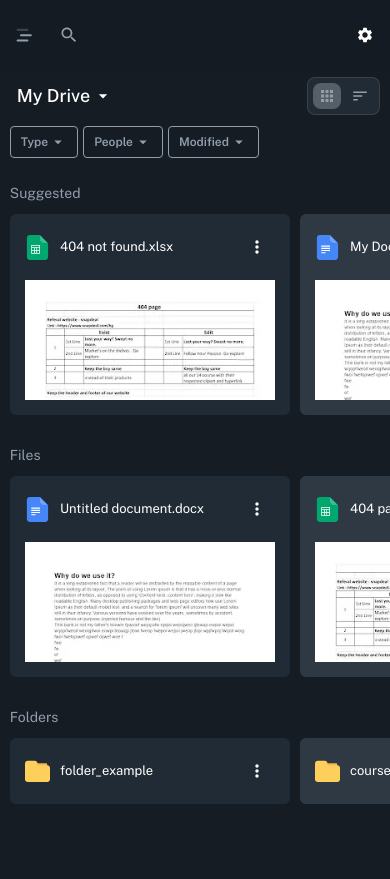
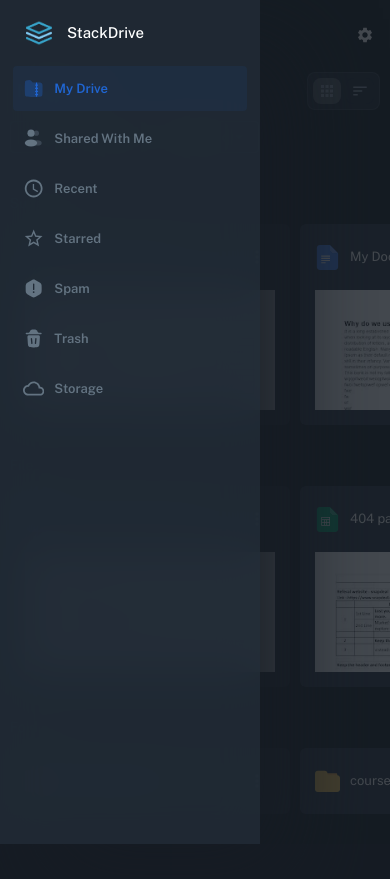
Before and after one commit to jatinnegi/stackdrive-client, a React (Vite) app: page /dashboard in a window 390 px wide. Both pictures are taken after a click on the button 24 px from the left and 34 px from the top of the page. Built offline with nearby package versions, Linux system fonts and the light colour scheme.

Commit message:
Fix layout for mobile and large screens

```diff
--- a/src/components/Appbar/Appbar.tsx
+++ b/src/components/Appbar/Appbar.tsx
@@ -36,8 +36,7 @@ export default function Appbar() {
         height: "70px",
         display: "flex",
         alignItems: "center",
-        backdropFilter: "blur(6px)",
-        backgroundColor: "filterBackgroundColor.primary",
+        backgroundColor: "background.default",
         zIndex: 10,
       }}
     >
--- /dev/null
+++ b/src/components/Container.tsx
@@ -0,0 +1,21 @@
+import { FC, PropsWithChildren } from "react";
+import { Box } from "@mui/material";
+
+const Container: FC<PropsWithChildren> = ({ children }) => {
+  return (
+    <Box
+      sx={{
+        width: {
+          xs: "95%",
+          md: "98%",
+        },
+        maxWidth: "1200px",
+        margin: "0px auto",
+      }}
+    >
+      {children}
+    </Box>
+  );
+};
+
+export default Container;
--- a/src/components/Filters/Filters.tsx
+++ b/src/components/Filters/Filters.tsx
@@ -52,8 +52,14 @@ export default function Filters() {
     <>
       <Box
         component="div"
+        display="flex"
         margin={{ xs: "10px 0px", md: "18px 22px" }}
-        display="flex"
+        sx={{
+          margin: {
+            xs: "10px 0px",
+            md: "18px 22px",
+          },
+        }}
         gap={{ xs: "5px", md: "10px" }}
       >
         {filters.map((filter: FilterProps) => (
--- /dev/null
+++ b/src/components/Header.tsx
@@ -0,0 +1,25 @@
+import { Box } from "@mui/material";
+import Action from "@/components/Action";
+import Filters from "@/components/Filters/Filters";
+import Container from "@/components/Container";
+
+export default function Header() {
+  return (
+    <Box
+      component="div"
+      sx={{
+        backgroundColor: "background.default",
+        position: "sticky",
+        top: "70px",
+        width: "100%",
+        zIndex: 5,
+        paddingBottom: "5px",
+      }}
+    >
+      <Container>
+        <Action>My Drive</Action>
+        <Filters />
+      </Container>
+    </Box>
+  );
+}
--- a/src/components/Sidebar/Sidebar.tsx
+++ b/src/components/Sidebar/Sidebar.tsx
@@ -1,6 +1,10 @@
+import { useMemo } from "react";
+import { lightTheme, darkTheme } from "@/theme";
 import { useNavigate } from "react-router-dom";
-import { useSelector } from "react-redux";
+import { useResize } from "@/hooks";
+import { useSelector, useDispatch } from "react-redux";
 import { RootState } from "@/redux/reducers";
+import { updateSettings } from "@/redux/actions";
 import { Box, Button, Typography, Link } from "@mui/material";
 import dashboardLinks, { LinkProps } from "@/utils/dashboardLinks";
 import { isActiveLink } from "@/utils/helper";
@@ -8,20 +12,59 @@ import StackDriveLogo from "../../../public/stackdrive-logo.png";
 
 export default function Sidebar() {
   const navigate = useNavigate();
-  const { layout } = useSelector((state: RootState) => state.settings);
+  const { theme, layout, displayMobileMenu } = useSelector(
+    (state: RootState) => state.settings
+  );
+  const dispatch = useDispatch();
+
+  const { width } = useResize();
+
+  const boxShadow = useMemo(
+    () =>
+      theme === "light"
+        ? `${lightTheme.palette.boxShadow?.primary} 40px 40px 80px -8px`
+        : `${darkTheme.palette.boxShadow?.primary} 40px 40px 80px -8px`,
+    [theme]
+  );
+
+  const isMobile: boolean = width < 1200;
+  const fullDisplay: boolean = isMobile || layout === "full";
 
   return (
+    <>
       <Box
-      display={{ xs: "none", lg: "block" }}
+        sx={{
+          position: "fixed",
+          top: 0,
+          left: 0,
+          width: "100vw",
+          height: "100vh",
+          backgroundColor: "backdrop.primary",
+          zIndex: 15,
+          opacity: isMobile && displayMobileMenu ? 1 : 0,
+          pointerEvents: isMobile && displayMobileMenu ? "all" : "none",
+        }}
+        onClick={() => {
+          dispatch(updateSettings({ displayMobileMenu: false }));
+        }}
+      />
+      <Box
         position="fixed"
         top="0px"
-      left="0px"
+        left={isMobile ? (displayMobileMenu ? "0px" : "-260px") : "0px"}
         height="100vh"
-      width={layout === "full" ? "260px" : "85px"}
+        zIndex={20}
+        width={fullDisplay ? "260px" : "85px"}
         sx={{
-        borderRightColor: "border.primary",
-        borderRightStyle: "dashed",
-        borderRightWidth: "1px",
+          backgroundColor: isMobile
+            ? "filterBackgroundColor.secondary"
+            : "background.default",
+          borderRightColor: isMobile ? "none" : "border.primary",
+          borderRightStyle: isMobile ? "none" : "dashed",
+          borderRightWidth: isMobile ? "0px" : "1px",
+          backdropFilter: "blur(20px)",
+          boxShadow: isMobile && displayMobileMenu ? boxShadow : "none",
+          transition: "left 225ms cubic-bezier(0, 0, 0.2, 1) 0ms",
           overflow: "hidden scroll",
           "&::-webkit-scrollbar": {
             width: "0px",
@@ -44,7 +87,7 @@ export default function Sidebar() {
             sx={{
               display: "flex",
               alignItems: "center",
-            justifyContent: layout === "full" ? "flex-start" : "center",
+              justifyContent: fullDisplay ? "flex-start" : "center",
               textDecoration: "none",
               cursor: "pointer",
               color: "text.primary",
@@ -63,7 +106,7 @@ export default function Sidebar() {
             />
             <Typography
               sx={{
-              display: layout === "full" ? "block" : "none",
+                display: fullDisplay ? "block" : "none",
                 marginLeft: "15px",
                 fontSize: "15px",
                 fontWeight: 500,
@@ -89,11 +132,13 @@ export default function Sidebar() {
               fullWidth
               sx={{
                 display: "flex",
-              flexDirection: layout === "full" ? "row" : "column",
-              textAlign: layout === "full" ? "start" : "center",
+                flexDirection: fullDisplay ? "row" : "column",
+                textAlign: fullDisplay ? "start" : "center",
                 width: "100%",
-              color: isActiveLink(link.href) ? "icon.selected" : "icon.default",
-              padding: layout === "full" ? "10px" : "none",
+                color: isActiveLink(link.href)
+                  ? "icon.selected"
+                  : "icon.default",
+                padding: fullDisplay ? "10px" : "none",
                 backgroundColor: isActiveLink(link.href)
                   ? "link.selected"
                   : "none",
@@ -112,18 +157,18 @@ export default function Sidebar() {
                 component="span"
                 sx={{
                   display: "block",
-                height: layout === "full" ? "25px" : "22px",
-                width: layout === "full" ? "25px" : "22px",
+                  height: fullDisplay ? "25px" : "22px",
+                  width: fullDisplay ? "25px" : "22px",
                 }}
               >
                 {link.icon}
               </Box>
               <Typography
-              fontSize={layout === "full" ? "13px" : "10px"}
+                fontSize={fullDisplay ? "13px" : "10px"}
                 textTransform="capitalize"
                 fontWeight={600}
-              marginTop={layout === "full" ? "0px" : "3px"}
-              marginLeft={layout === "full" ? "10px" : "0px"}
+                marginTop={fullDisplay ? "0px" : "3px"}
+                marginLeft={fullDisplay ? "10px" : "0px"}
                 sx={{
                   color: "inherit",
                   width: "100%",
@@ -138,5 +183,6 @@ export default function Sidebar() {
           ))}
         </Box>
       </Box>
+    </>
   );
 }
--- a/src/components/Sidebar/Toggle.tsx
+++ b/src/components/Sidebar/Toggle.tsx
@@ -45,7 +45,7 @@ const Toggle = () => {
         borderWidth: "1px",
         borderStyle: "dashed",
         borderColor: "border.primary",
-        zIndex: 10,
+        zIndex: 25,
         "&:hover": { backgroundColor: "background.default" },
         "&:focus": { backgroundColor: "background.default" },
       }}
--- a/src/components/Views/GridView.tsx
+++ b/src/components/Views/GridView.tsx
@@ -1,12 +1,18 @@
 import { FC, PropsWithChildren, useEffect, useRef } from "react";
+import { useResize } from "@/hooks";
 import { Box } from "@mui/material";
 import { ScrollingCarousel } from "@/components/ScrollingCarousel/ScrollingCarousel";
 
 export const GridView: FC<PropsWithChildren> = ({ children }) => {
+  const { width } = useResize();
+
   return (
     <>
-      <DefaultGridView>{children}</DefaultGridView>
-      <MobileGridView>{children}</MobileGridView>
+      {width >= 1200 ? (
+        <DefaultGridView>{children}</DefaultGridView>
+      ) : (
+        <MobileGridView>{children}</MobileGridView>
+      )}
     </>
   );
 };
@@ -20,10 +26,7 @@ export const DefaultGridView: FC<PropsWithChildren> = ({ children }) => {
         lg: "repeat(4, 1fr)",
       }}
       sx={{
-        display: {
-          xs: "none",
-          lg: "grid",
-        },
+        display: "grid",
         gap: "10px",
         margin: "10px 0px",
       }}
@@ -44,12 +47,7 @@ export const MobileGridView: FC<PropsWithChildren> = ({ children }) => {
   }, []);
 
   return (
-    <Box
-      ref={parentRef}
-      sx={{
-        display: { xs: "block", lg: "none" },
-      }}
-    >
+    <Box ref={parentRef}>
       <Box
         ref={childRef}
         sx={{ position: "absolute", left: "0px", width: "100%" }}
--- a/src/layout/DashboardLayout.tsx
+++ b/src/layout/DashboardLayout.tsx
@@ -22,22 +22,11 @@ export default function DashboardLayout() {
           lg: `calc(100% - ${layout === "full" ? "260px" : "85px"})`,
         }}
         margin={{
-          xs: "75px auto 30px auto",
-          lg: layout === "full" ? "75px 0px 30px 260px" : "75px 0px 30px 85px",
+          xs: "70px auto 30px auto",
+          lg: layout === "full" ? "70px 0px 30px 260px" : "70px 0px 30px 85px",
         }}
       >
-        <Box
-          sx={{
-            width: {
-              xs: "95%",
-              md: "98%",
-            },
-            maxWidth: "1200px",
-            margin: "0px auto",
-          }}
-        >
-          <Outlet />
-        </Box>
+        <Outlet />
       </Box>
     </Box>
   );
--- a/src/pages/dashboard/MyDrive.tsx
+++ b/src/pages/dashboard/MyDrive.tsx
@@ -1,22 +1,24 @@
 import { Box } from "@mui/material";
-import Action from "@/components/Action";
-import Filters from "@/components/Filters/Filters";
+import Header from "@/components/Header";
 import Suggested from "@/components/Suggested";
 import Explorer from "@/components/Explorer";
+import Container from "@/components/Container";
 
 export default function MyDrive() {
   return (
     <Box component="div">
-      <Action>My Drive</Action>
-      <Filters />
+      <Header />
+      <Container>
         <Box
           component="div"
           margin={{ xs: "25px 0px", md: "30px 22px" }}
-        sx={{ display: "grid", gap: "20px" }}
+          display="grid"
+          gap="20px"
         >
           <Suggested />
           <Explorer />
         </Box>
+      </Container>
     </Box>
   );
 }
--- a/src/redux/slices/settings.ts
+++ b/src/redux/slices/settings.ts
@@ -5,18 +5,21 @@ type LayoutType = "full" | "collapse" | "scrollable";
 
 interface ISettings {
   display: boolean;
+  displayMobileMenu: boolean;
   theme: ThemeType;
   layout: LayoutType;
 }
 
 const initialState: ISettings = {
   display: false,
+  displayMobileMenu: false,
   theme: "dark",
   layout: "collapse",
 };
 
 interface Payload {
   display?: boolean;
+  displayMobileMenu?: boolean;
   theme?: ThemeType;
   layout?: LayoutType;
 }
@@ -33,6 +36,9 @@ const settings = createSlice({
     updateSettings(state, { payload }: { payload: Payload }) {
       state.theme = payload.theme || state.theme;
       state.layout = payload.layout || state.layout;
+
+      if (typeof payload.displayMobileMenu !== "undefined")
+        state.displayMobileMenu = payload.displayMobileMenu;
     },
   },
 });
--- a/src/theme.tsx
+++ b/src/theme.tsx
@@ -7,6 +7,7 @@ interface MyPaletteExtensions {
   };
   filterBackgroundColor?: {
     primary?: string;
+    secondary?: string;
   };
   icon?: {
     default?: string;
@@ -97,6 +98,7 @@ const darkThemeOptions: ThemeOptions = {
     },
     filterBackgroundColor: {
       primary: "rgba(22, 28, 36, 0.9)",
+      secondary: "rgba(33, 43, 54, 0.9)",
     },
     boxShadow: {
       primary: "rgba(22, 28, 36, 0.9)",
@@ -133,6 +135,7 @@ const lightThemeOptions: ThemeOptions = {
     },
     filterBackgroundColor: {
       primary: "rgba(255, 255, 255, 0.9)",
+      secondary: "rgba(255, 255, 255, 0.9)",
     },
     boxShadow: {
       primary: "rgba(145, 158, 171, 0.24)",
```
Also changed, not shown: src/components/Hamburger.tsx (+7 -0 lines). Lines whose indentation alone changed are shown as unchanged.
